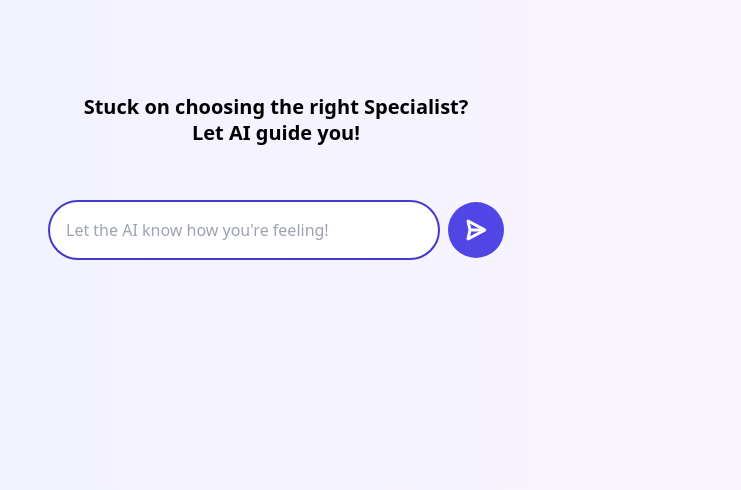
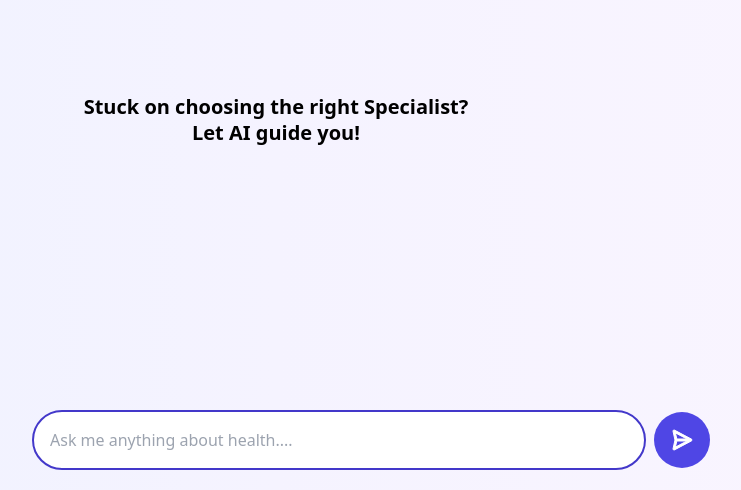
Before and after one commit to Abhijnan18/Health-Care-ChatBot, a Flask app: page /appointment in a window 1280 px wide. Shown: the part 310-800 px from the top of the page, without its empty margins (364-1105 px from the left). Run offline with Flask 3, Linux system fonts and the light colour scheme; the visitor is signed in with stand-in values (Sample User, id 1); some libraries are stand-ins or nearby versions.

Commit message:
succesfully created symptom checker

```diff
--- a/app/templates/appointment.html
+++ b/app/templates/appointment.html
@@ -61,13 +61,13 @@
 
                 {% for message in conversation %}
                 {% if 'You:::' in message %}
-                <div class="max-w-[90%] mb-10 ml-auto mr-3 w-auto">
+                <div class="max-w-[80%] mb-10 ml-auto mr-3 w-auto">
                     <div class="user-message bg-indigo-600 text-white p-5 rounded-xl shadow-xl w-auto">
                         <p class="m-2 mt-0 ml-0 text-sm md:text-lg text-orange-100 font-semibold">You</p>{{ message.split(':::')[1] }}
                     </div>
                 </div>
                 {% elif 'Lyra:::' in message %}
-                <div class="max-w-[90%] mb-10 mr-auto ml-3 w-auto">
+                <div class="max-w-[80%] mb-10 mr-auto ml-3 w-auto">
                     <div class="lyra-message bg-slate-100 rounded-xl shadow-xl border-[1px] h-auto p-6">
                         <p class="m-2 mt-0 ml-0 text-sm md:text-lg text-indigo-700 font-semibold">Lyra</p>{{ message.split(':::',1)[1] | safe }}
                     </div>
@@ -76,24 +76,15 @@
                 {% endfor %}
             </div>
 
-                <div class="absolute bottom-0 p-4 mb-5 w-full">
+            <div class="fixed bottom-0 w-full mb-5 max-w-[80%]">
                 <form method="post" action="/ask" class="flex justify-right items-center">
                     <label for="user_message" class="sr-only"></label>
                     <input type="text" id="user_message" name="user_message"
-                            placeholder="Let the AI know how you're feeling!" required
-                            class="border-2 border-indigo-700 bg-white rounded-full w-full p-4 opacity-100">
+                        placeholder="Ask me anything about health...." required
+                        class="border-2 border-indigo-700 bg-white min-w-[90%] md:min-w-[60%] rounded-full p-4 opacity-100">
                     <button type="submit"
                         class="p-4 ml-2 text-white bg-indigo-600 hover:bg-indigo-800 rounded-full">
-                            <span><svg class="h-6 w-6" width="64px" height="64px" viewBox="0 0 24 24" fill="none"
-                                    xmlns="http://www.w3.org/2000/svg" stroke="#fff">
-                                    <g id="SVGRepo_bgCarrier" stroke-width="0"></g>
-                                    <g id="SVGRepo_tracerCarrier" stroke-linecap="round" stroke-linejoin="round"></g>
-                                    <g id="SVGRepo_iconCarrier">
-                                        <path fill-rule="evenodd" clip-rule="evenodd"
-                                            d="M3.3938 2.20468C3.70395 1.96828 4.12324 1.93374 4.4679 2.1162L21.4679 11.1162C21.7953 11.2895 22 11.6296 22 12C22 12.3704 21.7953 12.7105 21.4679 12.8838L4.4679 21.8838C4.12324 22.0662 3.70395 22.0317 3.3938 21.7953C3.08365 21.5589 2.93922 21.1637 3.02382 20.7831L4.97561 12L3.02382 3.21692C2.93922 2.83623 3.08365 2.44109 3.3938 2.20468ZM6.80218 13L5.44596 19.103L16.9739 13H6.80218ZM16.9739 11H6.80218L5.44596 4.89699L16.9739 11Z"
-                                            fill="#fff"></path>
-                                    </g>
-                                </svg></span>
+                        <span><svg class="h-6 w-6" width="64px" height="64px" viewBox="0 0 24 24" fill="none" xmlns="http://www.w3.org/2000/svg" stroke="#fff"><g id="SVGRepo_bgCarrier" stroke-width="0"></g><g id="SVGRepo_tracerCarrier" stroke-linecap="round" stroke-linejoin="round"></g><g id="SVGRepo_iconCarrier"> <path fill-rule="evenodd" clip-rule="evenodd" d="M3.3938 2.20468C3.70395 1.96828 4.12324 1.93374 4.4679 2.1162L21.4679 11.1162C21.7953 11.2895 22 11.6296 22 12C22 12.3704 21.7953 12.7105 21.4679 12.8838L4.4679 21.8838C4.12324 22.0662 3.70395 22.0317 3.3938 21.7953C3.08365 21.5589 2.93922 21.1637 3.02382 20.7831L4.97561 12L3.02382 3.21692C2.93922 2.83623 3.08365 2.44109 3.3938 2.20468ZM6.80218 13L5.44596 19.103L16.9739 13H6.80218ZM16.9739 11H6.80218L5.44596 4.89699L16.9739 11Z" fill="#fff"></path> </g></svg></span>
                     </button>
                 </form>
             </div>
@@ -131,7 +122,7 @@
                 // Clear the input field
                 $('#user_message').val('');
                 // Add user message to the conversation
-                $('#conversation').append('<div class="max-w-[60%] mb-10 ml-auto mr-4 mt-[25%]"><div class="user-message bg-indigo-600 text-white p-5 rounded-xl shadow-xl w-auto"><p class="m-2 mt-0 ml-0 text-lg text-orange-100 font-semibold">You</p>' + userMessage + '</div></div>');
+                $('#conversation').append('<div class="max-w-[80%] mb-10 ml-auto mr-3 w-auto  mt-[30%]"><div class="user-message bg-indigo-600 text-white p-5 rounded-xl shadow-xl w-auto"><p class="m-2 mt-0 ml-0 text-lg text-orange-100 font-semibold">You</p>' + userMessage + '</div></div>');
                 scrollToBottom();
                 // Show "Generating..." message
                 $('#conversation').append('<div class="lyra-message flex justify-center items-center animate-pulse"><div class="bg-indigo-200 border-2 border-indigo-600 rounded-lg p-4 shadow-md"><div class="flex items-center justify-center space-x-2"><p class="text-indigo-600 text-lg font-semibold">Generating...</p><svg class="w-6 h-6 text-indigo-600 animate-spin" xmlns="http://www.w3.org/2000/svg" fill="none" viewBox="0 0 24 24" stroke="currentColor"><path stroke-linecap="round" stroke-linejoin="round" stroke-width="2" d="M13 10V3L4 14h7v7l9-11h-7z"></path></svg></div></div></div>');
@@ -144,7 +135,7 @@
                     success: function (data) {
                         // Update the conversation dynamically
                         $('#conversation').find('.lyra-message:contains("Generating...")').remove(); // Remove "Generating..." message
-                        $('#conversation').append('<div class="max-w-[60%] mb-10 mr-auto ml-4"><div class="lyra-message bg-slate-100 p-5 rounded-xl shadow-xl border-[1px] h-auto p-6"><p class="m-2 mt-0 ml-0 text-lg text-indigo-700 font-semibold">Symptom Checker</p>' + data.lyra_message.split(':::')[1] + '</div></div>');
+                        $('#conversation').append('<div class="max-w-[80%] mb-10 mr-auto ml-3 w-auto"><div class="lyra-message bg-slate-100 p-5 rounded-xl shadow-xl border-[1px] h-auto p-6"><p class="m-2 mt-0 ml-0 text-lg text-indigo-700 font-semibold">Symptom Checker</p>' + data.lyra_message.split(':::')[1] + '</div></div>');
 
                         // Scroll to the bottom of the conversation
                         scrollToBottom();
```
Lines whose indentation alone changed are shown as unchanged.
